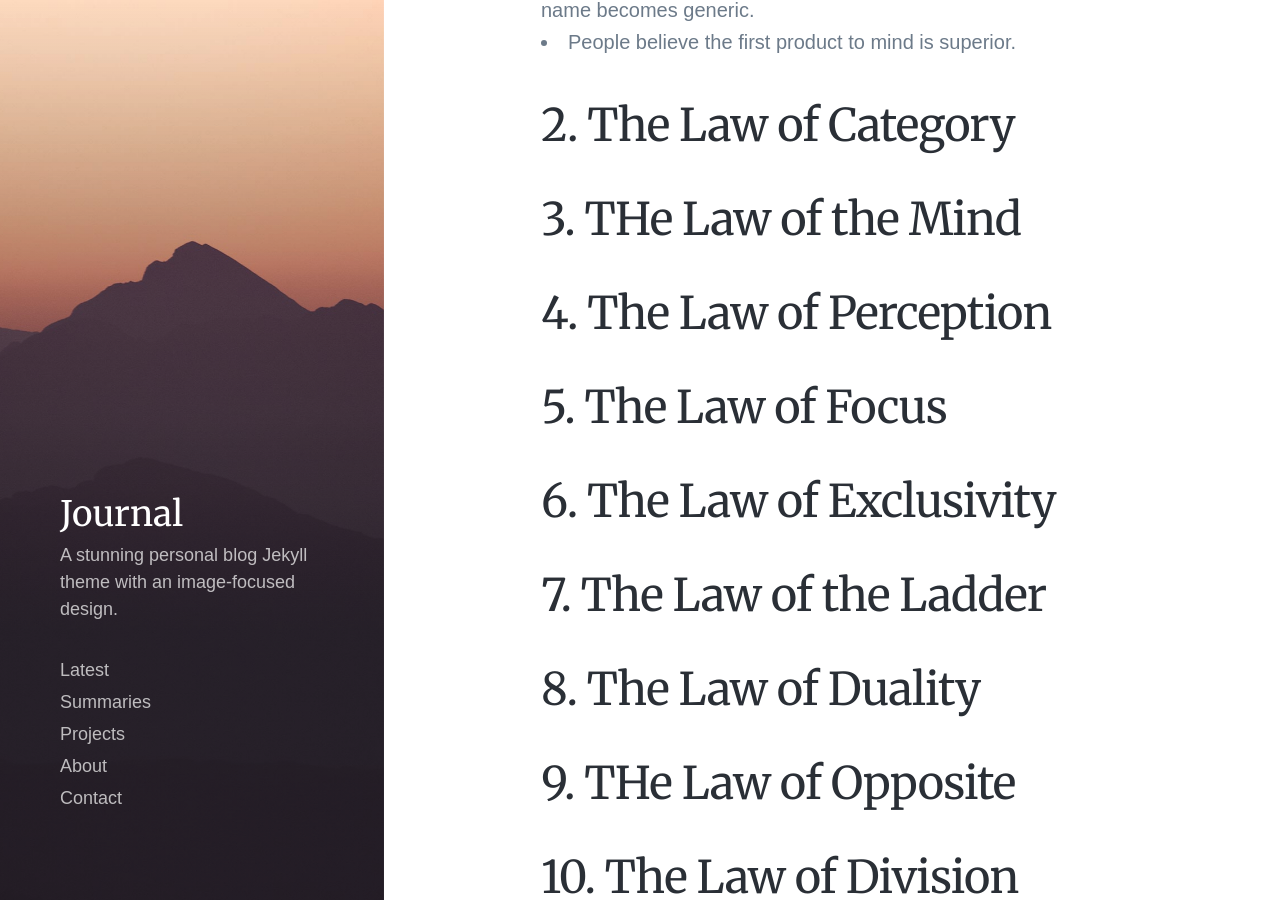
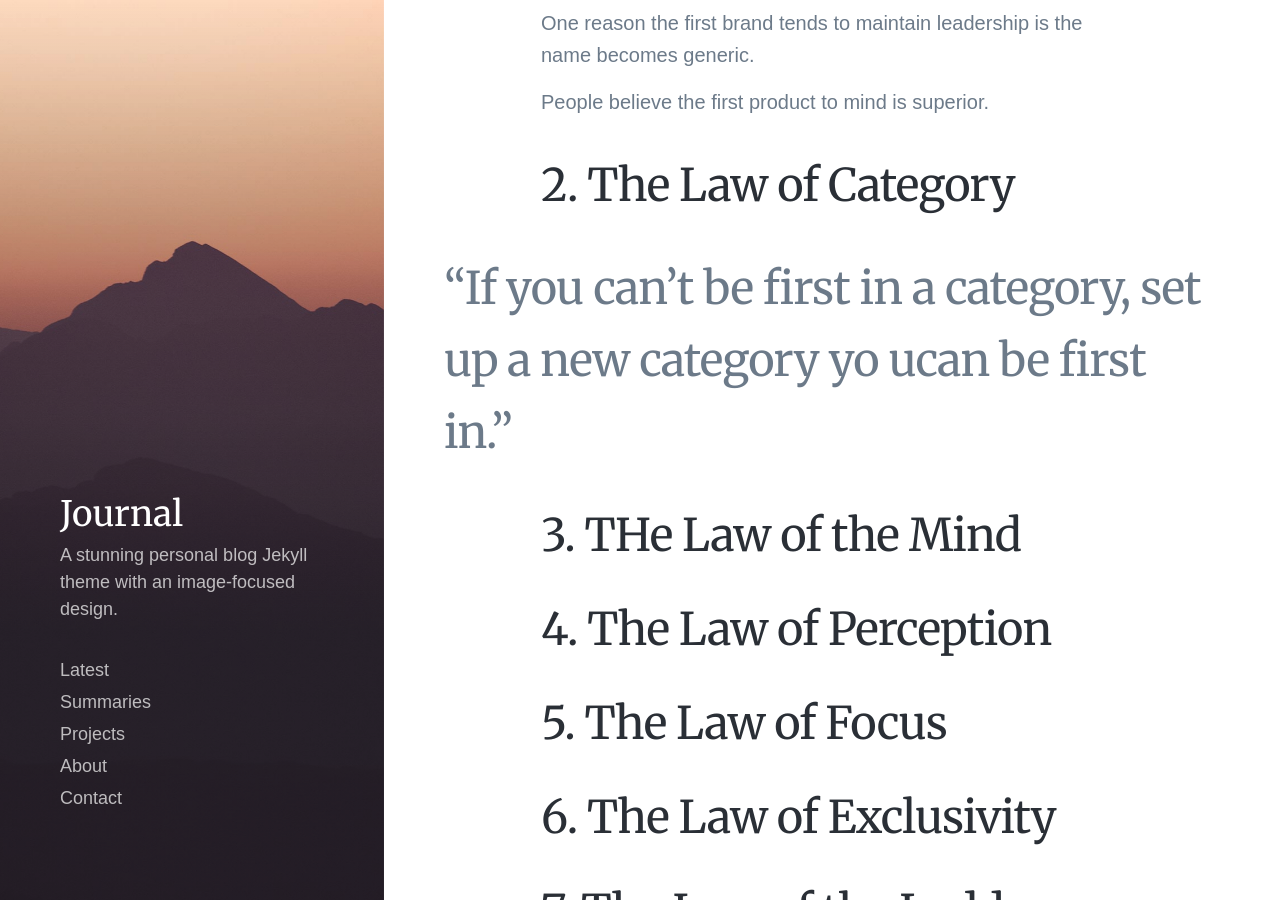
Before and after one commit to dgroch/dgroch.github.io, a Jekyll site: the page built from _summaries/2019-10-12-The-22-immutable-laws.md, in a window 1280 px wide and 900 px high, scrolled down 1506 px. Built offline with Jekyll 4.4.1, drawn with Linux system fonts in a browser that asks for light colours; nearby versions of some CDN libraries; some web fonts are replaced.

Commit message:
remove bullets

```diff
--- a/_summaries/2019-10-12-The-22-immutable-laws.md
+++ b/_summaries/2019-10-12-The-22-immutable-laws.md
@@ -15,13 +15,20 @@ Al Ries and Jack Trout, two successful marketing strategists, call upon over for
 
 > "It's better to be first than it is to be better."
 
-* Marketing is a battle of perceptions, not a battle of products.
-* The basic issue in marketing is creating a category you can be first in.
-* It's much easier to get into the mind first than to try and convince someone you have a better product than the one that did get there first.
-* One reason the first brand tends to maintain leadership is the name becomes generic.
-* People believe the first product to mind is superior.
+Marketing is a battle of perceptions, not a battle of products.
+
+The basic issue in marketing is creating a category you can be first in.
+
+It's much easier to get into the mind first than to try and convince someone you have a better product than the one that did get there first.
+
+One reason the first brand tends to maintain leadership is the name becomes generic.
+
+People believe the first product to mind is superior.
 
 ## 2. The Law of Category
+
+> "If you can't be first in a category, set up a new category yo ucan be first in."
+
 
 ## 3. THe Law of the Mind
 
```
